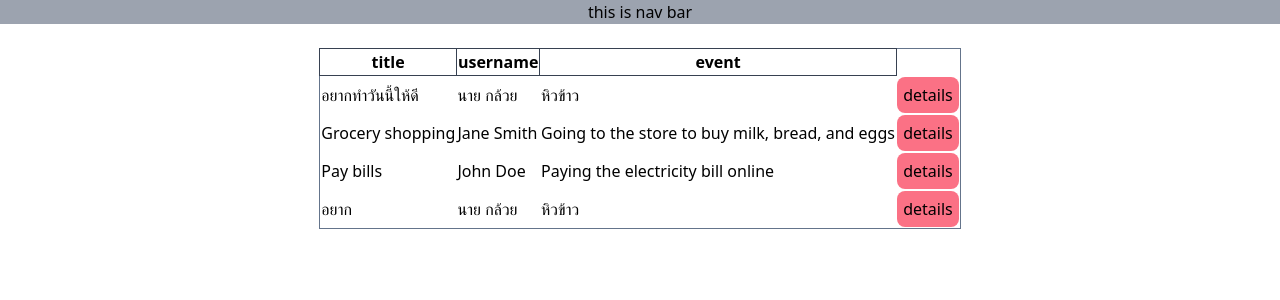
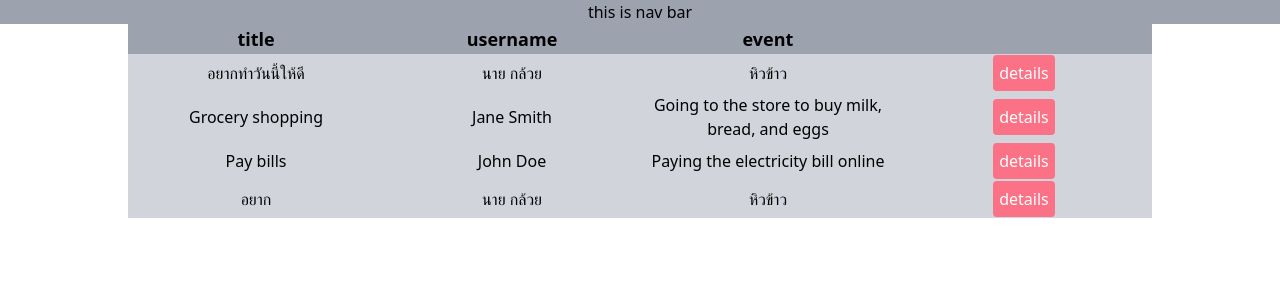
Before and after one commit to INSH-2023/front-end, a Vue app in the folder my-project/: page / in a window 1280 px wide. Shown: the top 300 px of the page. Built offline with nearby package versions, Linux system fonts and the light colour scheme; data requests are answered from the project's data file.

Commit message:
Update ShowAllEvent.vue

```diff
--- a/my-project/src/view/admin__page/ShowAllEvent.vue
+++ b/my-project/src/view/admin__page/ShowAllEvent.vue
@@ -19,38 +19,26 @@ onBeforeMount(()=>{
 })
 </script>
 <template>
-    <div class="w-fit mx-auto my-4 p-2 border-spacing-2">
-        <table class="border-collapse border border-slate-500">
-            <thead>
-            <tr>
-                <th class="border border-gray-700"> title </th>
-                <th class="border border-gray-700"> username </th>
-                <th class="border border-gray-700"> event </th>
-                <!-- <th class="border border-gray-700"> details </th> -->
-            </tr>
-            </thead>
-            <tbody>
-                <tr v-for="(data,index) in data" class="w-fit mx-auto ">
-                <td >{{data.title}}</td>
-                <td>{{data.user}}</td>
-                <td>{{data.event}}</td>
-                <td class="w-[10%] ">
-                    <button class="w-fit mx-auto bg-rose-400 rounded-lg p-1.5">
-                        details
-                    </button>
-                </td>
-                </tr>
-            </tbody>
-
-
-        </table>
-       <!-- <ul v-for="(data,index) in data">
-        <li class="">
-            {{data.title}}
-        </li>
-       </ul> -->
-
+<div class=" h-[80%] w-[80%] bg-gray-200 mx-auto">
+    <div class="w-[100%] h-[100%] overflow-y-auto    bg-gray-300">
+   <table class="table-fixed  w-full ">
+        <tr class="sticky top-0 h-4 text-lg bg-gray-400">
+            <th >title</th>
+            <th>username</th>
+            <th>event</th>
+            <th></th>
+        </tr>
+        <tr v-for="(data,index) in data"  class="p-3 w-fit">
+            <td :key="index" class="text-center">{{ data.title }}</td>
+            <td :key="index" class="text-center">{{ data.user }}</td>
+            <td  :key="index" class="text-center">{{ data.event }}</td>
+            <td class="text-center">
+                <button class="bg-rose-400 text-white p-1.5 rounded">details</button>
+            </td>
+        </tr>
+   </table>
     </div>
+</div>
 </template>
 <style scoped>
 </style>
```
